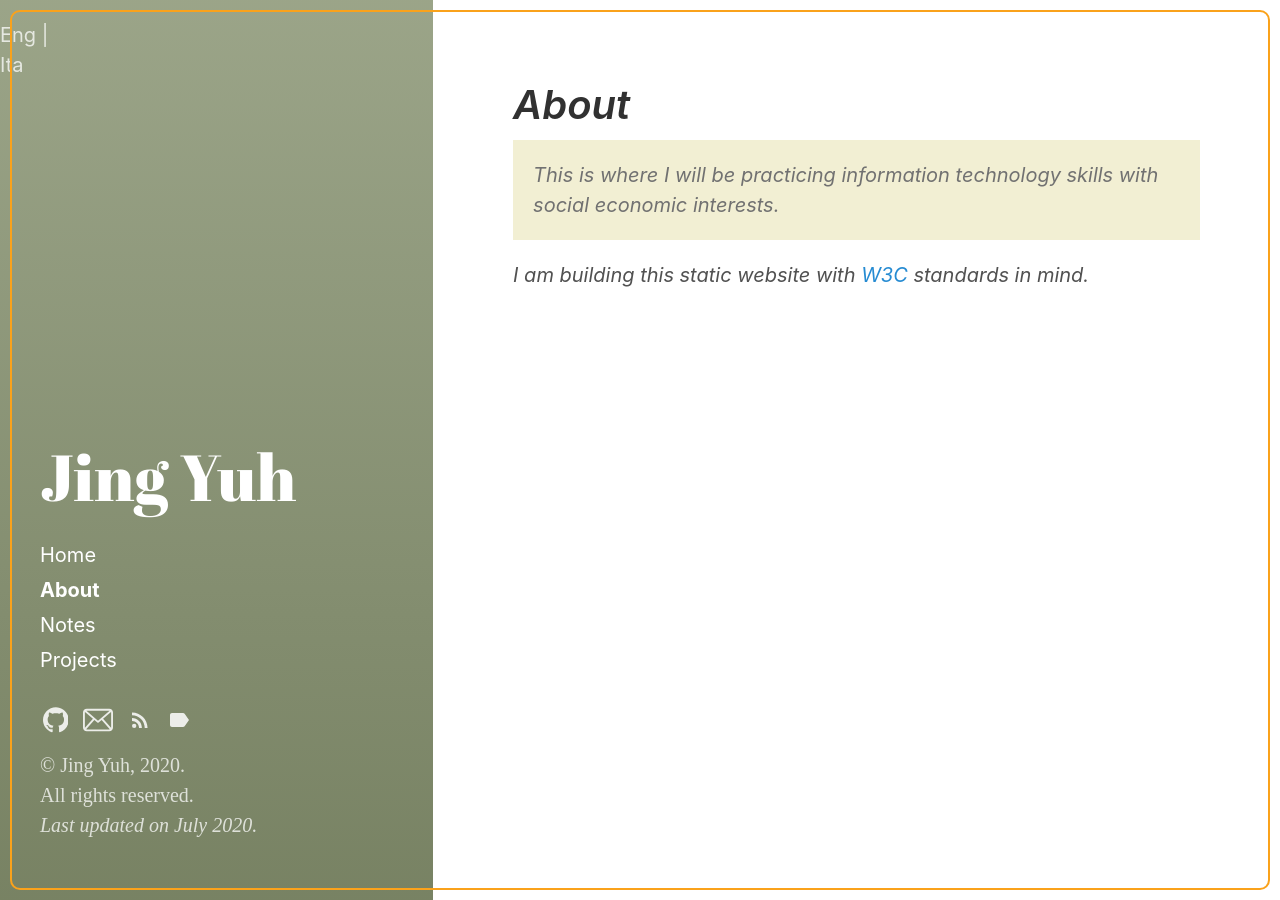
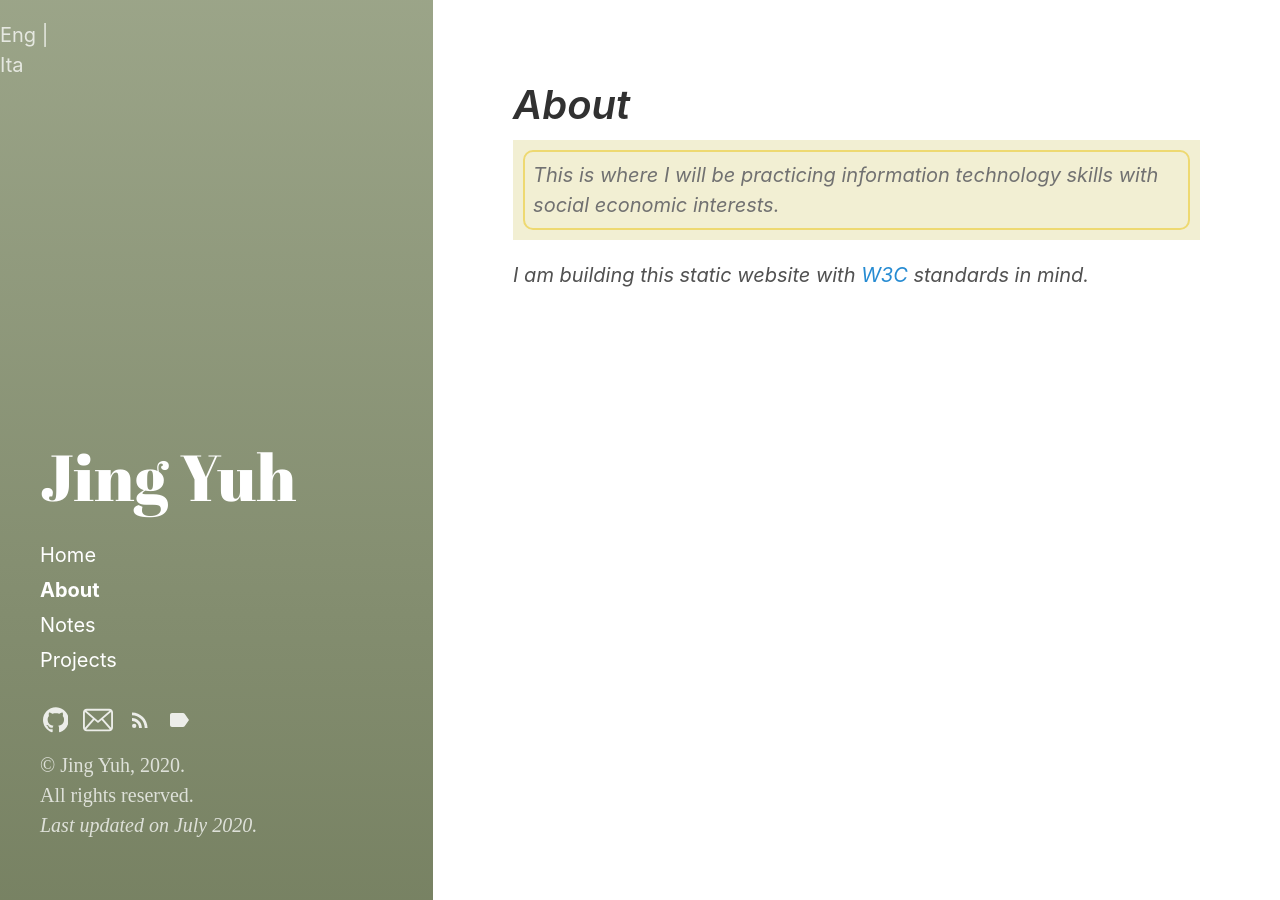
Before and after one commit to jyang123-bit/Website, a Jekyll site: the page built from category/About.md, in a window 1280 px wide. Built offline with Jekyll 4.4.1, drawn with Linux system fonts in a browser that asks for light colours.

Commit message:
Update _message.scss

```diff
--- a/_sass/hydeout/_message.scss
+++ b/_sass/hydeout/_message.scss
@@ -8,6 +8,8 @@
   color: #717171;
   margin-bottom: 1rem;
   padding: 1rem;
+  overflow: hidden;
+  position: relative;
 }
 
 .message:after {
@@ -17,7 +19,7 @@
   right: 10px;
   bottom: 10px;
   border: 2px solid;
-  color: #FAA21B;
+  color: #EED971FF;
   border-radius: 10px;
   content: '';
   display: block;
```
